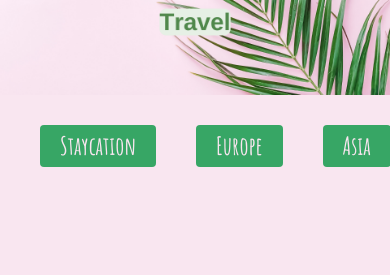
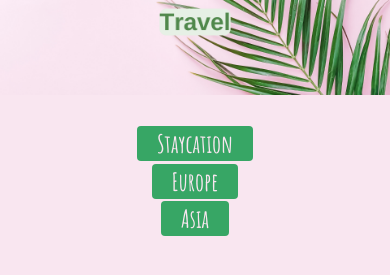
Before and after one commit to emmagsal/my-blog, a plain HTML site: page travel-hp.html in a window 390 px wide. Shown: the part 51-326 px from the top of the page. Drawn offline with nearby package versions, Linux system fonts and the light colour scheme.

Commit message:
making links responsive

```diff
--- a/travel-hp.html
+++ b/travel-hp.html
@@ -44,10 +44,17 @@
         </div>
     </nav>
     <img src="src/travel-website-banner.png" class="banner" />
-    <div class="links">
-        <a href="" class="buttons">Staycation</a>
-        <a href="" class="buttons">Europe</a>
-        <a href="" class="buttons">Asia</a>
+    <div class="row links">
+        <div class="col-md-4">
+            <a href="" class="buttons">Staycation</a>
+        </div>
+        <div class="col-md-4">
+            <a href="" class="buttons">Europe</a>
+        </div>
+        <div class="col-md-4">
+            <a href="" class="buttons">Asia</a>
+        </div>
+
     </div>
 </body>
 
```
